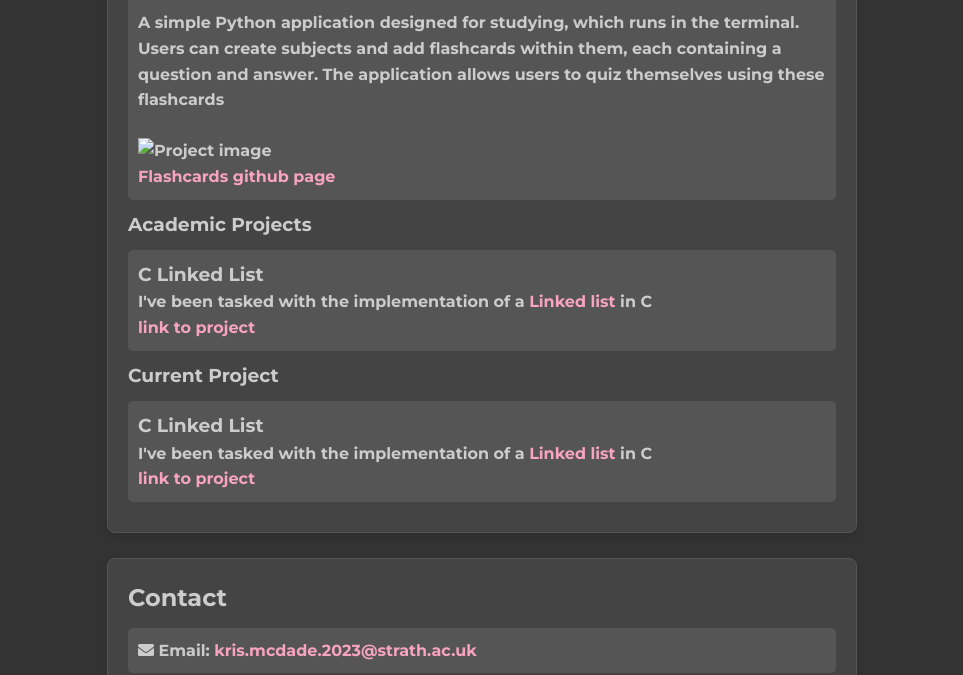
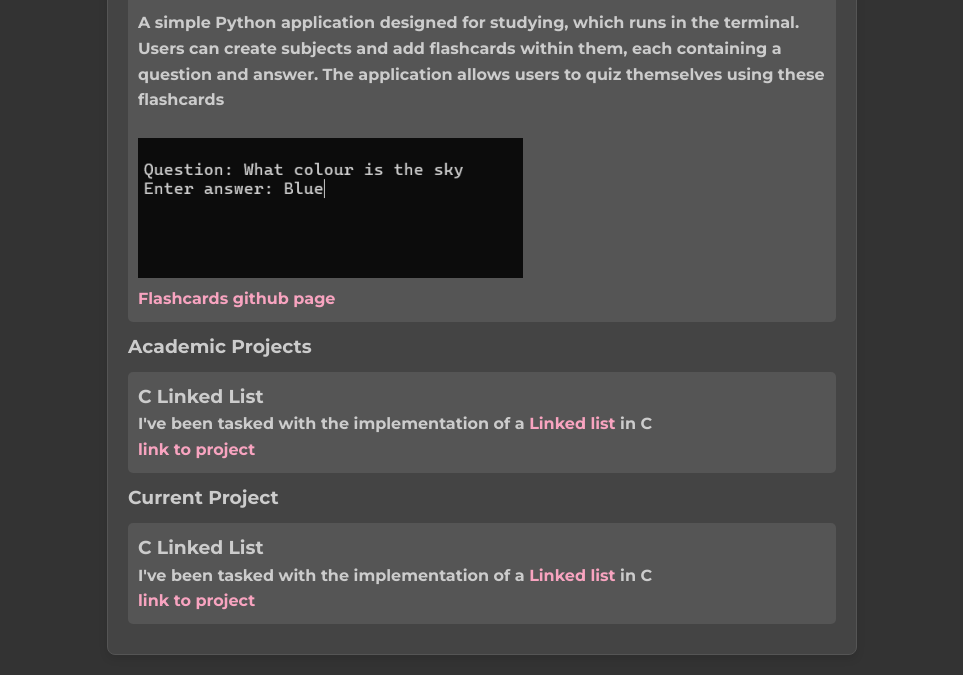
Before and after one commit to kayym/portf, a plain HTML site: page index.html in a window 1280 px wide. Shown: the part 1160-1835 px from the top of the page, without its empty margins (158-1121 px from the left). Drawn offline with Linux system fonts and the light colour scheme.

Commit message:
fixed flashcard image file location

```diff
--- a/index.html
+++ b/index.html
@@ -79,7 +79,7 @@
                  and add flashcards within them, each containing a question and answer. The application allows users to
                   quiz themselves using these flashcards
             </p><br>
-            <img src="img/flashcard-example.png" alt="Project image" width="385" height="140">
+            <img src="flashcard-example.png" alt="Project image" width="385" height="140">
             <br>
             <a href="https://github.com/kayym/flashcards">Flashcards github page</a>
         </div>
```
